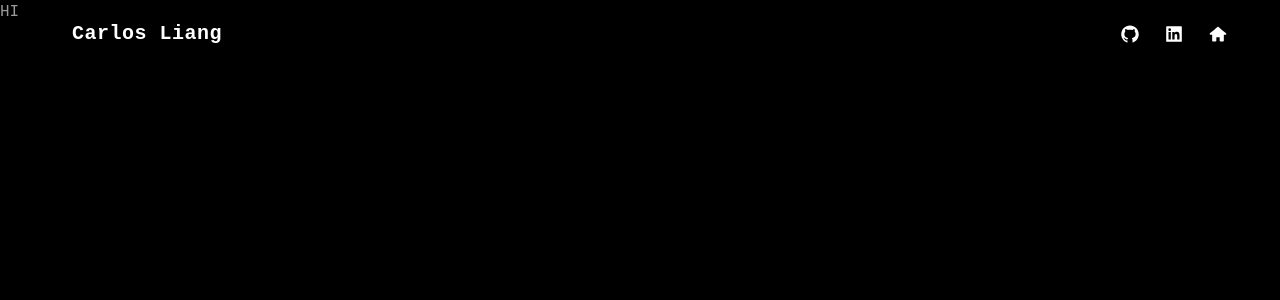
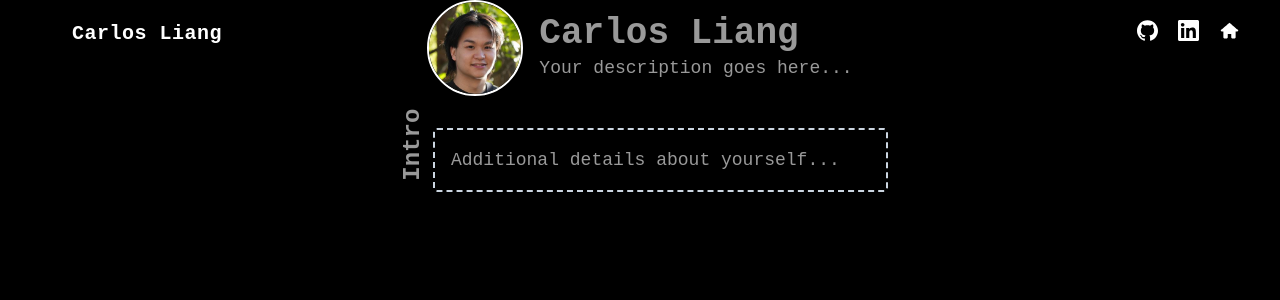
Before and after one commit to carlos-liang/carlos-liang.github.io, a Next.js app: page /About in a window 1280 px wide. Shown: the top 300 px of the page. Built offline with nearby package versions, Linux system fonts and the light colour scheme.

Commit message:
Add hover effect on nav icons and draft intro

```diff
--- a/components/NavBar.js
+++ b/components/NavBar.js
@@ -1,6 +1,6 @@
 import Link from "next/link";
-import { AiFillGithub, AiFillLinkedin } from "react-icons/ai";
 import { TiHome } from "react-icons/ti";
+import { SiGithub, SiLinkedin } from "react-icons/si";
 
 const Navbar = () => {
   return (
@@ -14,20 +14,20 @@ const Navbar = () => {
           </li>
         </Link>
         <div className='absolute right-0 mr-10 w-full lg:flex-grow lg:w-auto'>
-          <div className='lg:inline-flex lg:flex-row lg:ml-auto lg:w-auto w-full lg:items-center items-start  flex flex-col lg:h-auto'>
+          <div className='lg:inline-flex lg:flex-row lg:ml-auto lg:w-auto w-full lg:items-center items-start flex flex-col lg:h-auto'>
             <Link href='https://github.com/carlos-liang' target='_blank' rel='noopener noreferrer'>
-              <li className='lg:inline-flex lg:w-auto w-full px-3 py-2 rounded text-white font-bold items-center justify-center'>
-                <AiFillGithub size={20} />
+              <li className='lg:inline-flex lg:w-auto w-full rounded text-white font-bold items-center justify-center mr-5 hover:text-blue-900 transition ease-in-out delay-150'>
+                <SiGithub size={21}/>
               </li>
             </Link>
             <Link href='https://www.linkedin.com/in/carlosl97/' target='_blank' rel='noopener noreferrer'>
-              <li className='lg:inline-flex lg:w-auto w-full px-3 py-2 rounded text-white font-bold items-center justify-center'>
-                <AiFillLinkedin size={20} />
+              <li className='lg:inline-flex lg:w-auto w-full rounded text-white font-bold items-center justify-center mr-5 hover:text-[#0077B5] hover:bg-white transition ease-in-out delay-150'>
+                <SiLinkedin  size={21}/>
               </li>
             </Link>
             <Link href='/About'>
-              <li className='lg:inline-flex lg:w-auto w-full px-3 py-2 rounded text-white font-bold items-center justify-center'>
-                <TiHome size={20} />
+              <li className='lg:inline-flex lg:w-auto w-full rounded text-white font-bold items-center justify-center hover:text-gray-700 transition ease-in-out delay-150'>
+                <TiHome size={21}/>
               </li>
             </Link>
           </div>
--- a/pages/About.js
+++ b/pages/About.js
@@ -1,10 +1,42 @@
-import Head from 'next/head'
+import Image from "next/image";
 
 const About = () => {
+  const dashedBorderStyle = {
+    borderWidth: '2px',
+    borderStyle: 'dashed',
+    borderColor: '#CBD5E0',
+    borderRadius: '0.25rem',
+    background: 'none',
+    backgroundImage: 'none',
+    padding: '1rem', // Adjust padding as needed
+    lineDash: '8px', // Customize dash length here
+  };
 
   return (
-    <div>
-      HI
+    <div className="flex flex-col items-center justify-center">
+      <div className="flex items-center">
+        <div className="h-24 w-24 rounded-full overflow-hidden border-2 border-white mr-4">
+          <Image
+            src="/images/carlos.png"
+            width={300}
+            height={300}
+            alt="Picture of the author"
+            className="object-cover h-full w-full"
+          />
+        </div>
+        <div>
+          <h1 className="text-4xl font-bold">Carlos Liang</h1>
+          <p className="text-lg">Your description goes here...</p>
+        </div>
+      </div>
+      <div className="mt-8 flex items-center">
+        <div className="w-1/12 transform -rotate-90">
+          <h2 className="text-2xl font-bold">Intro</h2>
+        </div>
+        <div className="w-11/12" style={dashedBorderStyle}>
+          <p className="text-lg">Additional details about yourself...</p>
+        </div>
+      </div>
     </div>
   );
 }
```
Also changed, not shown: public/images/carlos.png (added), 1 other file (tests, documents, lock files or other folders).
